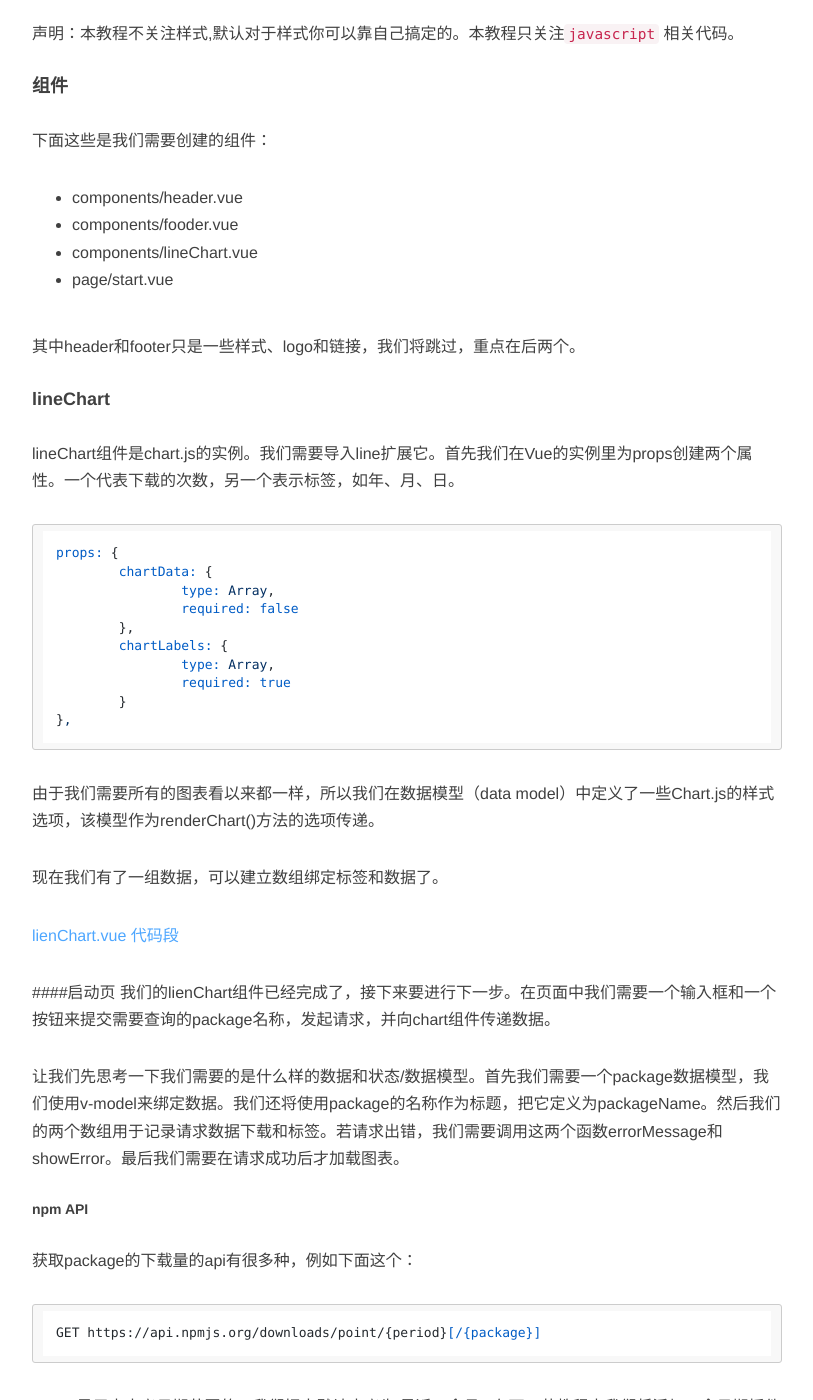
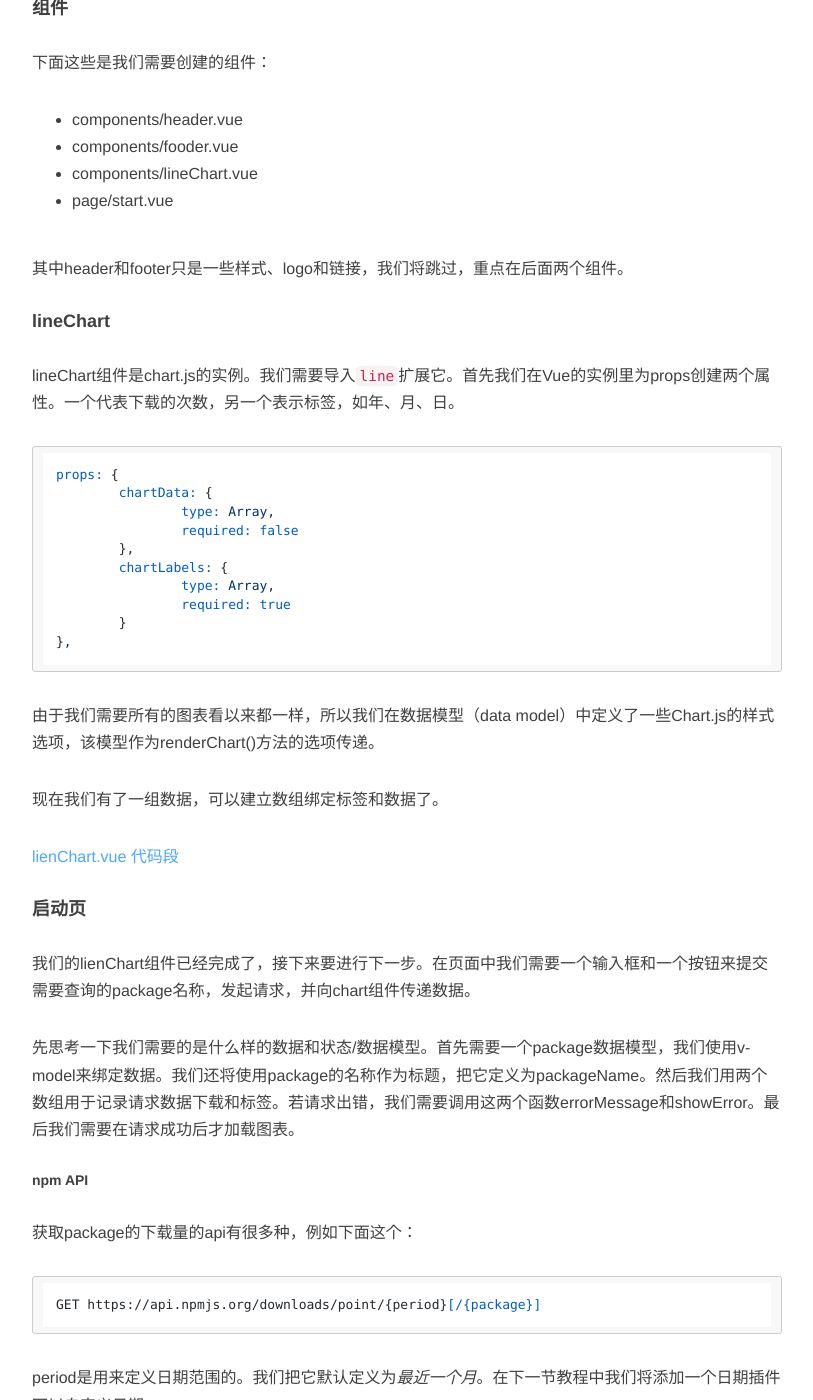
Before and after one commit to SunYuqing/SunYuqing.github.io, a Jekyll site: the page built from _posts/2017-05-16-a-lesson-about-use-vue-build-app.md, in a window 1280 px wide and 1400 px high, scrolled down 1852 px. Shown: the whole window, without its empty margins (233-1046 px from the left). Built offline with Jekyll 4.4.1, drawn with Linux system fonts in a browser that asks for light colours; nearby versions of some CDN libraries; comment, search, counter and statistics services are not loaded; some of the changed text lies outside the part shown.

Commit message:
modify some style

````diff
--- a/_posts/2017-05-16-a-lesson-about-use-vue-build-app.md
+++ b/_posts/2017-05-16-a-lesson-about-use-vue-build-app.md
@@ -6,11 +6,11 @@ tags: [vue, ]
 description: 一个关于如何使用Vue建立一个web app的教程
 ---
 
-使用npm API接口搭建一个小型的**web app**，生成简洁的表格
+*本教程是关于使用vue、npm API接口搭建一个小型的**web app**，生成简洁的图表。*
 
-> 如今的科技已经可以轻松的对数据进行可视化操作，让我们感受到数据之美。在这篇教程中我们将使用*npm API* 获取静态数据并且使用*Chart.js* 绘制这些数据。
 
-### 让我们快点开始吧
+
+## 让我们快点开始吧
 
 #### 技术栈：
 
@@ -49,9 +49,9 @@ $ npm install vue-chartjs chart.js axios --save
 
 *PS : 使用css预处理的需要安装css预处理的依赖包，我在这个项目中是用`stylus` 编写css，需要在`package.json` 文件内写好依赖的版本，一般为最新版本号，如若不清楚可以查看[我的代码库](https://github.com/sunyuqing/npm-stats)中`package.json`文件*
 
-### 开始搭建了
+## 开始搭建了
 
-声明：本教程不关注样式,默认对于样式你可以靠自己搞定的。本教程只关注`javascript` 相关代码。
+声明：本教程不关注样式,默认对于样式你可以靠自己搞定。本教程只关注`javascript` 相关代码。
 
 #### 组件
 
@@ -62,11 +62,11 @@ $ npm install vue-chartjs chart.js axios --save
 * components/lineChart.vue
 * page/start.vue
 
-其中header和footer只是一些样式、logo和链接，我们将跳过，重点在后两个。
+其中header和footer只是一些样式、logo和链接，我们将跳过，重点在后面两个组件。
 
 #### lineChart
 
-lineChart组件是chart.js的实例。我们需要导入line扩展它。首先我们在Vue的实例里为props创建两个属性。一个代表下载的次数，另一个表示标签，如年、月、日。
+lineChart组件是chart.js的实例。我们需要导入`line`扩展它。首先我们在Vue的实例里为props创建两个属性。一个代表下载的次数，另一个表示标签，如年、月、日。
 
 ```
 props: {
@@ -87,10 +87,10 @@ props: {
 
 [lienChart.vue 代码段](https://gist.github.com/apertureless/bc973fe1b2ea7803a195a5d282ae1827)
 
-####启动页
+#### 启动页
 我们的lienChart组件已经完成了，接下来要进行下一步。在页面中我们需要一个输入框和一个按钮来提交需要查询的package名称，发起请求，并向chart组件传递数据。
 
-让我们先思考一下我们需要的是什么样的数据和状态/数据模型。首先我们需要一个package数据模型，我们使用v-model来绑定数据。我们还将使用package的名称作为标题，把它定义为packageName。然后我们的两个数组用于记录请求数据下载和标签。若请求出错，我们需要调用这两个函数errorMessage和showError。最后我们需要在请求成功后才加载图表。
+先思考一下我们需要的是什么样的数据和状态/数据模型。首先需要一个package数据模型，我们使用v-model来绑定数据。我们还将使用package的名称作为标题，把它定义为packageName。然后我们用两个数组用于记录请求数据下载和标签。若请求出错，我们需要调用这两个函数errorMessage和showError。最后我们需要在请求成功后才加载图表。
 
 ##### npm API
 
@@ -102,7 +102,7 @@ GET https://api.npmjs.org/downloads/point/{period}[/{package}]
 
   period是用来定义日期范围的。我们把它默认定义为*最近一个月*。在下一节教程中我们将添加一个日期插件可以自定义日期。
 
-所以现在我们的数据模型长成这个样子：
+现在我们的数据模型长成这个样子：
 
 ```
 data () {
@@ -149,13 +149,13 @@ data () {
 ```
 先忽略css的类名。我们为输入框绑定了keyup中的enter事件。所以只要你回车就会触发requestData()方法。
 
-对于	潜在的错误，我们有一个判断条件。只有当showError为true时，我们才会显示该消息。有两种可能发生的错误：一种是有人尝试搜索一个package但是输入空名称或者输入一个不存在的名称。
+对于潜在的错误，我们有一个判断条件。只有当showError为true时，我们才会显示该消息。有两种可能发生的错误：一种是有人尝试搜索一个package但是输入空名称或者输入一个不存在的名称。
 
 对于第一种情况我们会显示默认的errorMessage,对于第二种情况，我们会从返回的请求数据中抓取错误信息。
 
 [start-01代码段](https://gist.github.com/apertureless/8f97ddc6a865c0063b581bb807f0b209)
 
-####JavaScript
+#### JavaScript
 
 现在要开始编码了。首先我们来完善requestData()方法。
 
````
Also changed, not shown: other parts of _posts/2017-05-16-a-lesson-about-use-vue-build-app.md (+1 -1 lines).
